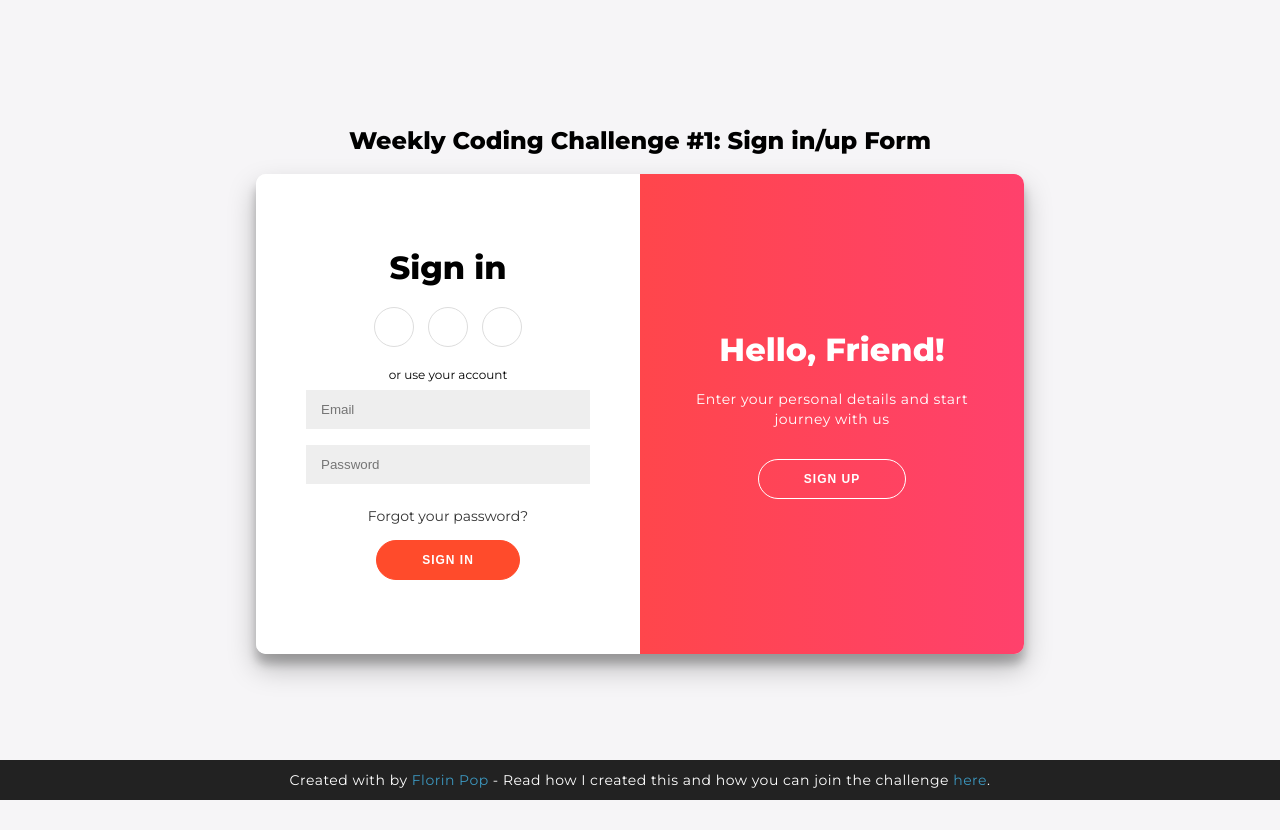
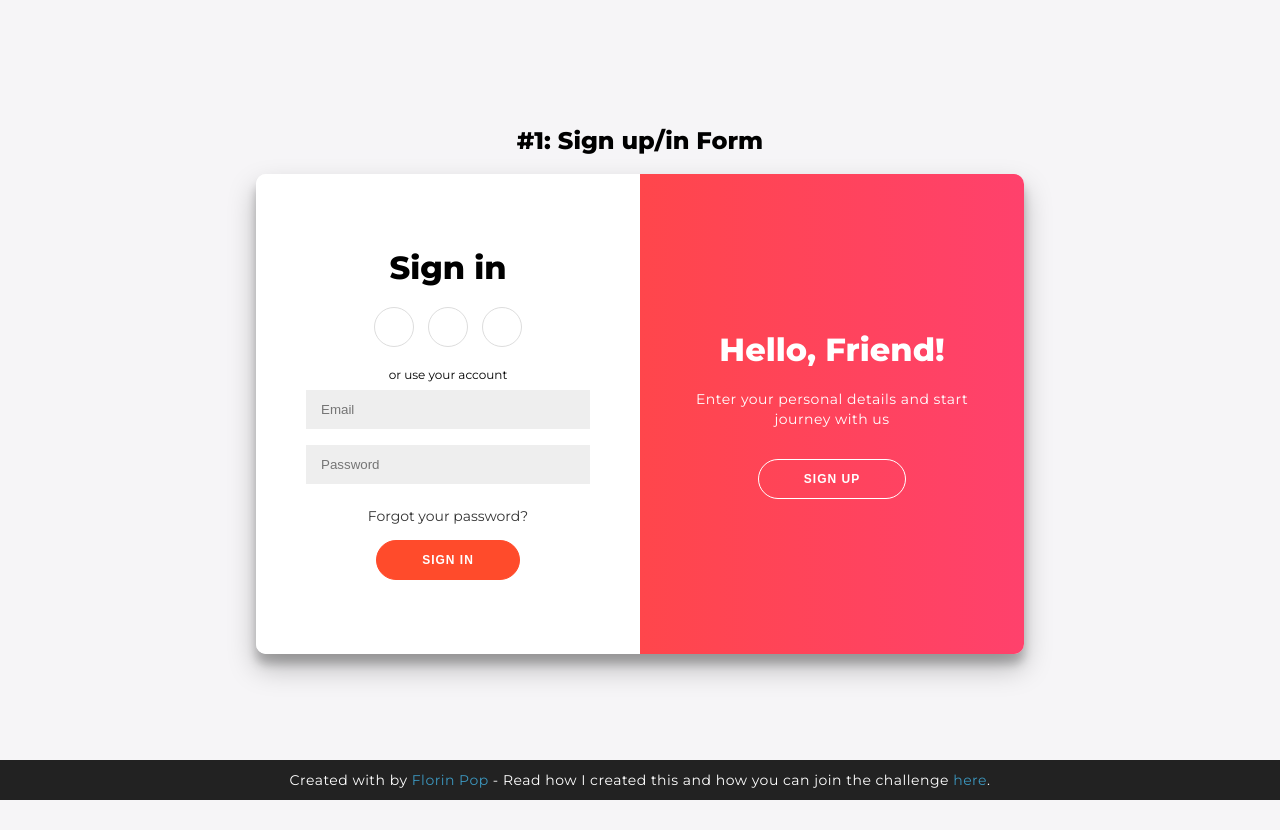
Before and after one commit to MrSoliDev/SignUp-SignIn-Page, a plain HTML site: page src/index.html in a window 1280 px wide. Drawn offline with Linux system fonts and the light colour scheme.

Commit message:
Update index.html
updated index.html

```diff
--- a/src/index.html
+++ b/src/index.html
@@ -1,6 +1,6 @@
 <link rel="stylesheet" href="styles.css">
 <script src="script.js" defer></script>
-<h2>Weekly Coding Challenge #1: Sign in/up Form</h2>
+<h2>#1: Sign up/in Form</h2>
 <div class="container" id="container">
 	<div class="form-container sign-up-container">
 		<form action="#">
@@ -55,4 +55,5 @@
 		- Read how I created this and how you can join the challenge
 		<a target="_blank" href="https://www.florin-pop.com/blog/2019/03/double-slider-sign-in-up-form/">here</a>.
 	</p>
+
 </footer>
```
